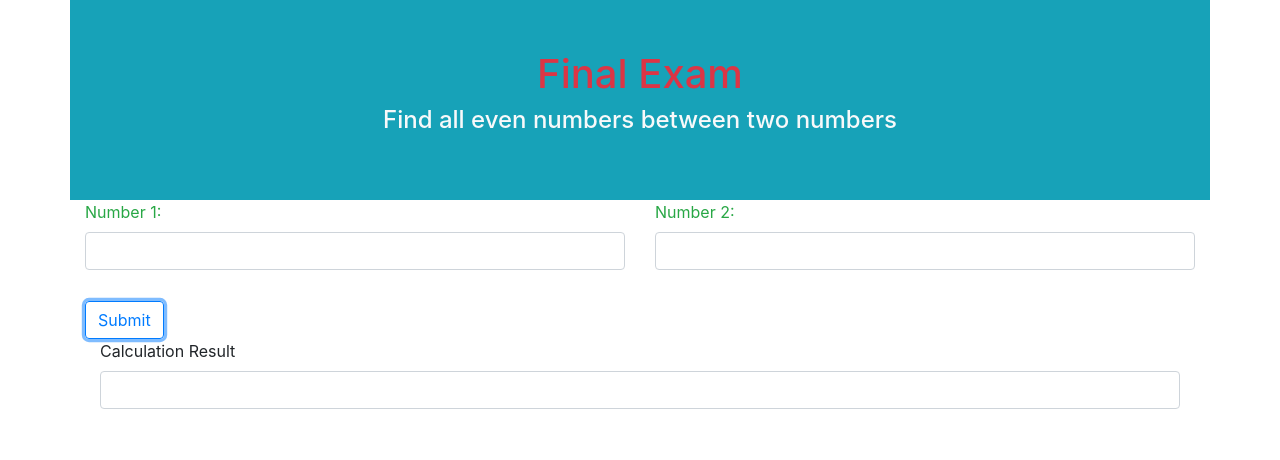
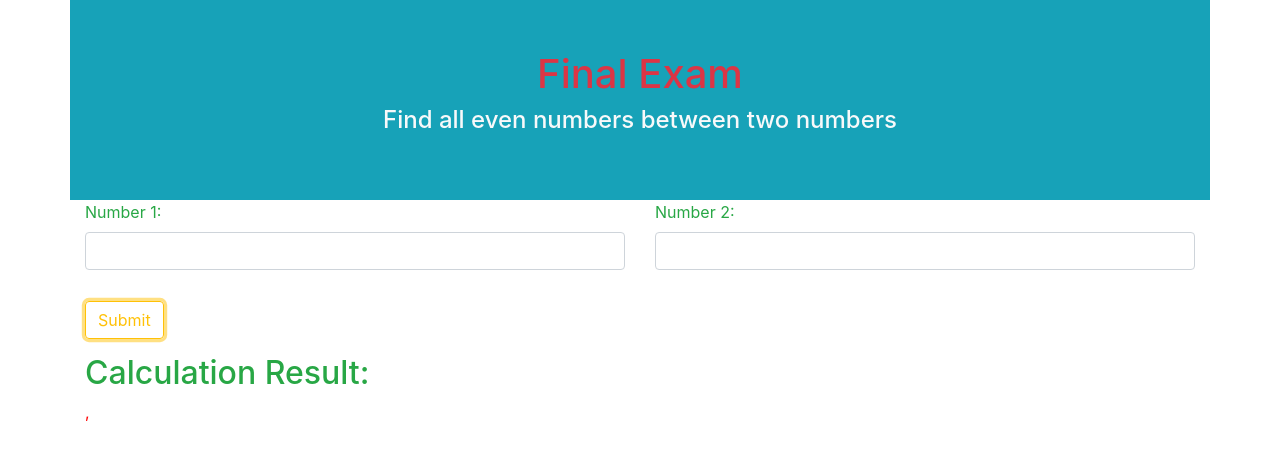
Before and after one commit to silvaandy92/IS_445_Final, a plain HTML site: page index.html in a window 1280 px wide. Both pictures are taken after a click on the input "Submit". Drawn offline with nearby package versions, Linux system fonts and the light colour scheme.

Commit message:
step 4: troubleshoot and fininshing touches

```diff
--- a/app.js
+++ b/app.js
@@ -2,12 +2,12 @@ function findEven(){
 
     var start = document.getElementById("number1").value;
     var end = document.getElementById("number2").value;
-    var evenNums = "<br>Even Numbers:<br>";
+    var evenNums = "";
 
     for(i=start; i<=end; i++){
 
       if(i % 2 == 0){
-        evenNums += i + "<br>";
+        evenNums += i + ",";
       }
     }
 
@@ -19,7 +19,7 @@ document.getElementById('number1').addEventListener('blur', e => {
     const num1 = e.target.value;
     let num1output = '';
     let messageColor='red';
-    if (num1 > 100) {
+    if (num1 > 101) {
         num1output = `Number 1 input ${num1} is not a valid number`
         messageColor = 'red';
     } else if ( num1 < 2) {
--- a/index.html
+++ b/index.html
@@ -30,16 +30,20 @@
 
 
             <div>
-            <input class='btn btn-outline-primary' id='button' type='submit' value='Submit' onclick="findPrime()" name='print'/>
+            <input class='btn btn-outline-warning' id='button' type='submit' value='Submit' onclick="findEven()" name='print'/>
             </div>
             <span id='number1Help'></span>
             <div class='statement' id='statement'></div>
-            <div class='prime' id='result'></div>
 
-            <div class='form-group col-12'>
-                <label for='number1'>Calculation Result</label>
-                <input type='number' class='form-control' id='number1'/>
+
+        <div class="ion-text-left text-success">
+            <h2 class='Calculation'>Calculation Result:</h2>
+            <div class='result' id='result'></div>
+        </div>
+
             </div>
+        </div>
+
         </div>
 
     </main>
--- a/style.css
+++ b/style.css
@@ -12,7 +12,7 @@ header {
 }
 
 
-.prime {
+.result {
     color: red;
 }
 
@@ -34,3 +34,13 @@ span {
         col: sm-6;
     }
 }
+
+.Calculation{
+    text-align: left;
+    margin-top: 15px;
+}
+
+.resultBox {
+    border: 1px solid black;
+    height: 20px;
+}
```
